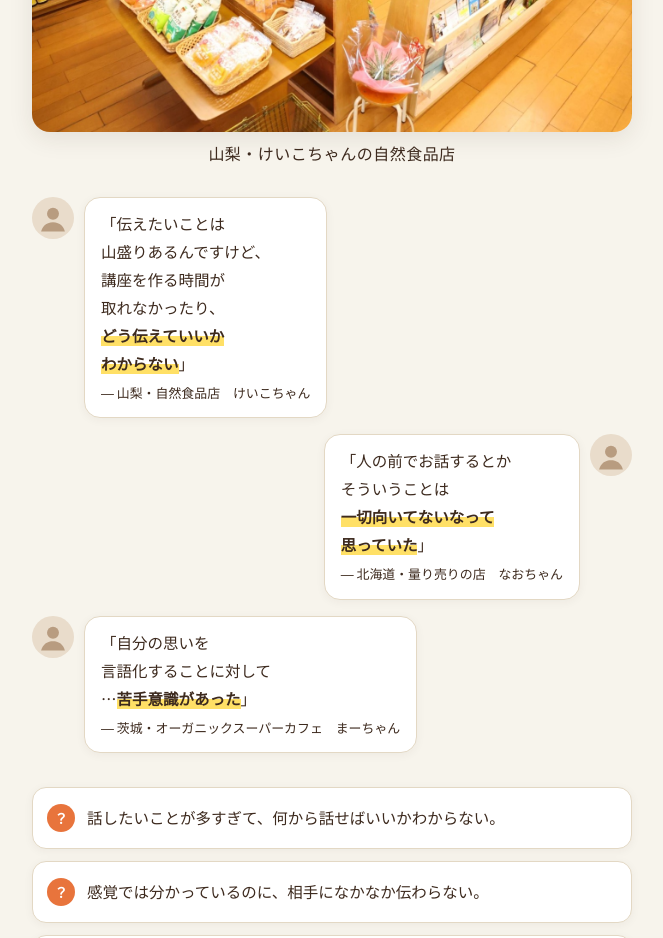
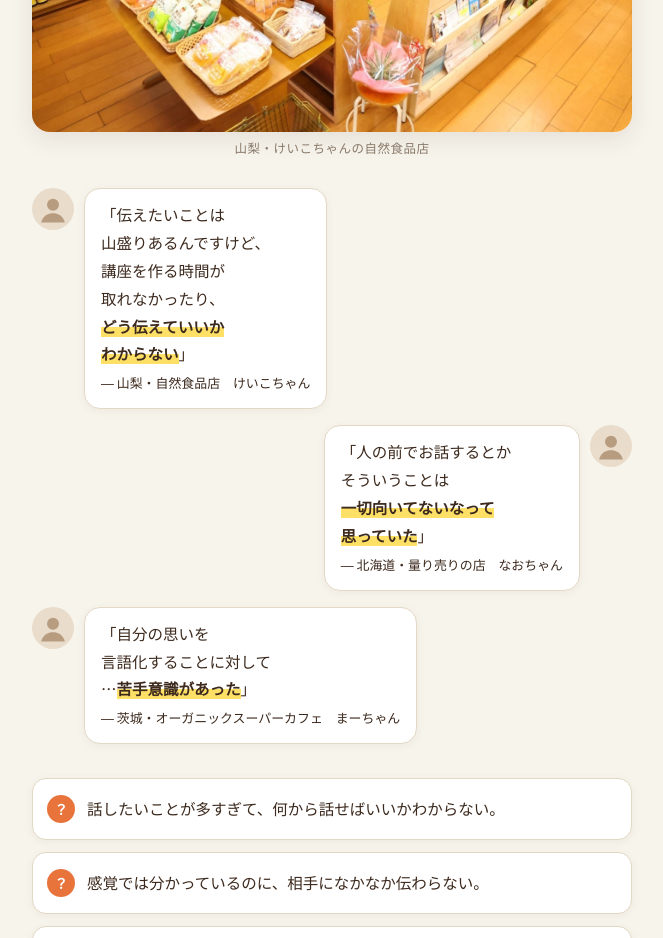
Before and after one commit to IOBSchool/iob-ck2-2027, a plain HTML site: page index.html in a window 1280 px wide. Shown: the part 1300-2238 px from the top of the page, without its empty margins (308-971 px from the left). Drawn offline with Linux system fonts and the light colour scheme; no server answers.

Commit message:
山梨のお店の写真の説明を小さく
Co-Authored-By: Claude Opus 5.5 <noreply@anthropic.com>

```diff
--- a/index.html
+++ b/index.html
@@ -350,7 +350,7 @@
   .feat2 .cover img{display:block;width:100%;height:auto;}
   .feat2 .cover span{position:absolute;right:8px;bottom:8px;font-size:11px;color:#6b5a4a;background:rgba(255,255,255,.88);border-radius:999px;padding:2px 9px;}
   .s .photo.has-cap{margin-bottom:6px;}
-  .pcap{font-size:12.5px;color:#8a7a6a;text-align:center;margin:0 0 30px;letter-spacing:.04em;}
+  .s .pcap{font-size:12.5px;line-height:1.6;color:#8a7a6a;text-align:center;margin:0 0 30px;letter-spacing:.04em;}
   .inbox{background:var(--cream);border-radius:12px;padding:14px 14px 4px;margin:0 0 1.2em;}
   .inbox .pt{display:inline-block;background:var(--yellow);color:var(--ink);font-weight:700;font-size:12.5px;border-radius:6px;padding:1px 10px;margin-bottom:8px;}
   .inbox ul.dots li{font-size:15px;line-height:1.85;margin-bottom:10px;}
```
